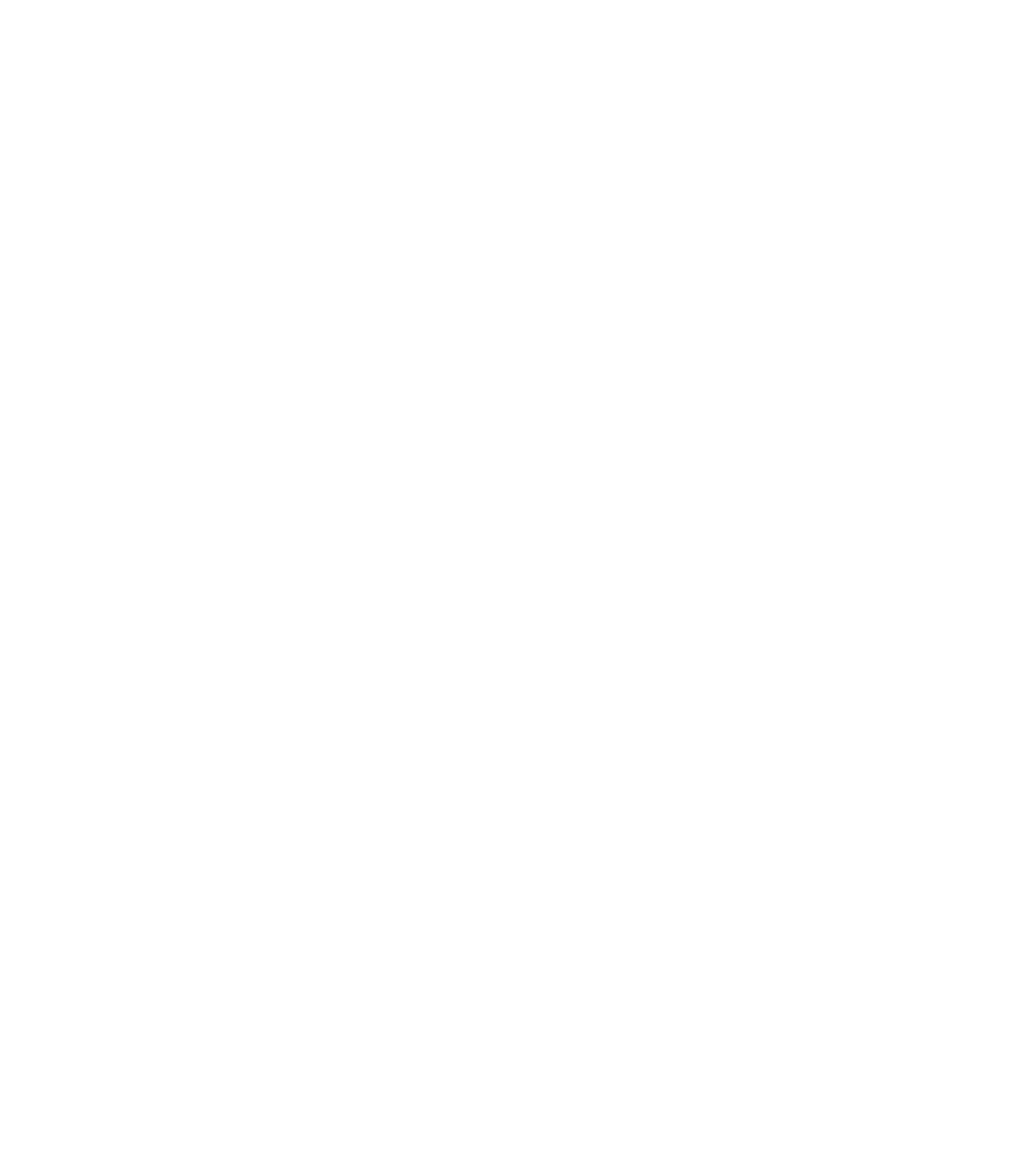
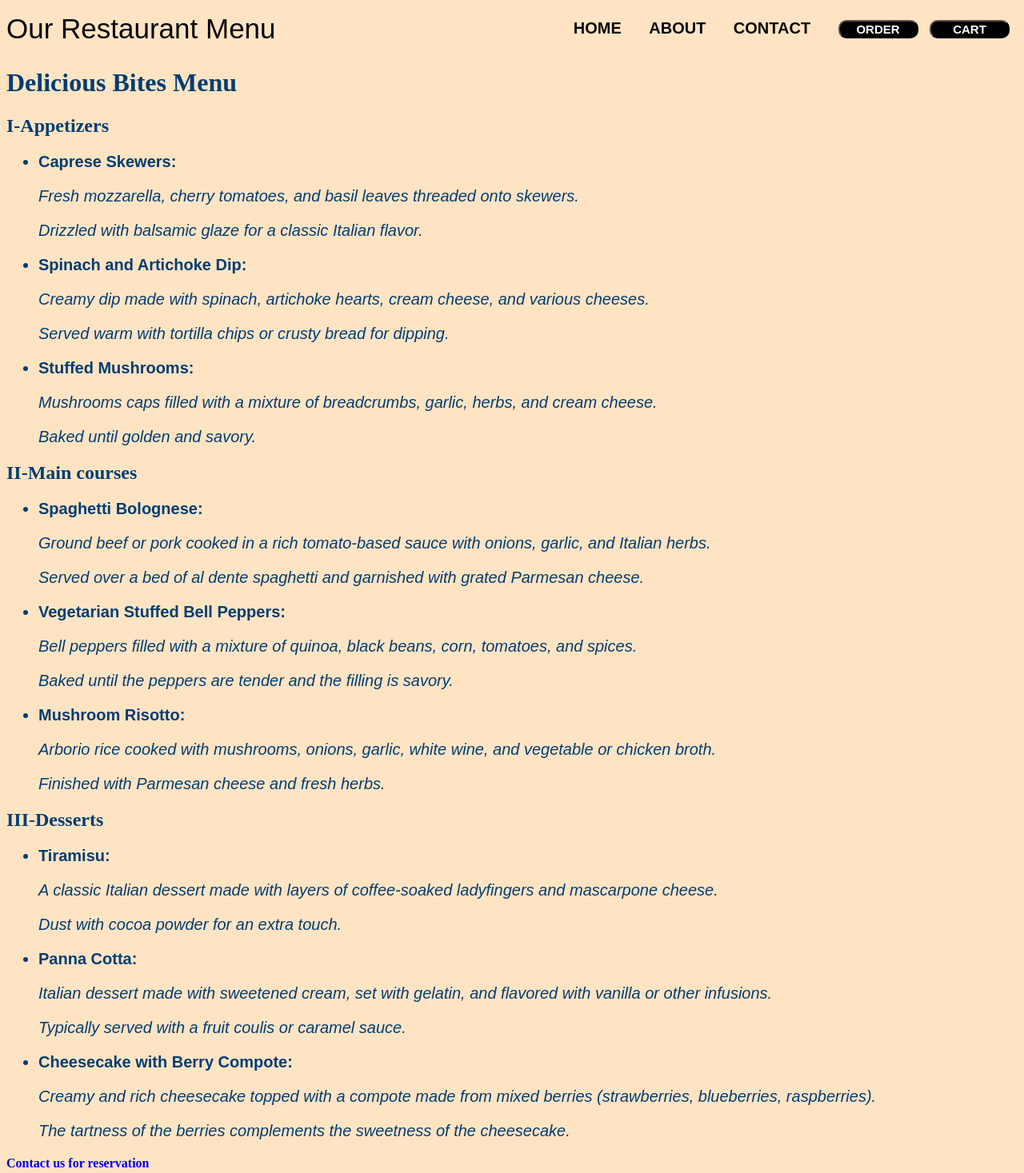
Before and after one commit to kkkratos/Html_project_2, a plain HTML site: page index.html in a window 1280 px wide. Shown: the whole page at 80% size. Before the commit the page ends 800 px from the top, so only its background shows below. Drawn offline with Linux system fonts and the light colour scheme.

Commit message:
second commit

```diff
--- a/index.html
+++ b/index.html
@@ -5,9 +5,138 @@
     <meta name="viewport" content="width=device-width, initial-scale=1.0">
     <meta name="author" content="khalil">
     <meta name="description" content="This is a menu restaurant website">
-    <title>My new website</title>
+    <meta http-equiv="refrech" content="30">
+    <title>Delicious Bites Menu</title>
+    <style>
+        *{
+            text-decoration: none;
+        }
+        .navbar{
+            background-color: bisque; font-family: Arial, Helvetica, sans-serif;
+        }
+        .navdiv{
+            display: flex; align-items: center; justify-content: space-between;
+        }
+        .logo a{
+            font-size: 35px; font-weight: 500; color: rgb(4, 5, 5)
+        }
+        #khalil{
+            list-style: none; display: inline-block;
+        }
+
+        li a{
+            color: rgb(7, 7, 7) ; font-size: 20px; font-weight: bold; margin-right: 30px;
+        }
+        button{
+            background-color: black; border-radius: 10px; margin-right: 10px; width: 100px;
+        }
+        button a{
+            color: white; font-weight: bold; font-size: 15px;
+        }
+        li{
+            font-size: 20px; font-family: sans-serif;
+        }
+    </style>
 </head>
-<body>
+<body style="color: rgb(1, 61, 114); background-color: bisque;">
+    <nav class="navbar">
+        <div class="navdiv">
+        <div class="logo"><a href="#">Our Restaurant Menu</a></div>
+        <ul>
+            <li id="khalil"><a href="#">HOME</a></li>
+            <li id="khalil"><a href="#">ABOUT</a></li>
+            <li id="khalil"><a href="#">CONTACT</a></li>
+            <button><a href="#">ORDER</a></button>
+            <button><a href="#">CART</a></button>
+        </ul>
+    </nav>
+
+    <h1>Delicious Bites Menu</h1>
+
+    <h2>I-Appetizers</h2>
+    <div>
+        <ul>
+            <li>
+                    <strong>Caprese Skewers:</strong>
+                        <i><p>Fresh mozzarella, cherry tomatoes, and basil leaves threaded onto skewers.</p>
+                        <p>Drizzled with balsamic glaze for a classic Italian flavor.</p></i>
+            </li>
+
+            <li>
+                    <strong>Spinach and Artichoke Dip:</strong>
+                        <i><p>Creamy dip made with spinach, artichoke hearts, cream cheese, and various cheeses.</p>
+                        <p>Served warm with tortilla chips or crusty bread for dipping.</p></i>
+            </li>
+
+
+            <li>
+                    <strong>Stuffed Mushrooms:</strong>
+                        <i><p>Mushrooms caps filled with a mixture of breadcrumbs, garlic, herbs, and cream cheese.</p>
+                        <p>Baked until golden and savory.</p></i>
+            </li>
+        </ul>
+
+    <h2>II-Main courses</h2>
+
+        <ul>
+            <li>
+                    <strong>Spaghetti Bolognese:</strong>
+                        <i><p>Ground beef or pork cooked in a rich tomato-based sauce with onions, garlic, and Italian herbs.</p>
+                        <p>Served over a bed of al dente spaghetti and garnished with grated Parmesan cheese.</p></i>
+            </li>
+
+            <li>
+                    <strong>Vegetarian Stuffed Bell Peppers:</strong>
+                        <i><p>Bell peppers filled with a mixture of quinoa, black beans, corn, tomatoes, and spices.</p>
+                        <p>Baked until the peppers are tender and the filling is savory.</p></i>
+            </li>
+
+            <li>
+                    <strong>Mushroom Risotto:</strong>
+                        <i><p>Arborio rice cooked with mushrooms, onions, garlic, white wine, and vegetable or chicken broth.</p>
+                        <p>Finished with Parmesan cheese and fresh herbs.</p></i>
+            </li>
+        </ul>
+
+    <h2>III-Desserts</h2>
+
+        <ul>
+            <li>
+                     <strong>Tiramisu:</strong>
+                        <i><p>A classic Italian dessert made with layers of coffee-soaked ladyfingers and mascarpone cheese.</p>
+                        <p>Dust with cocoa powder for an extra touch.</p></i>
+            </li>
+
+            <li>
+                    <strong>Panna Cotta:</strong>
+                        <i><p>Italian dessert made with sweetened cream, set with gelatin, and flavored with vanilla or other infusions.</p>
+                        <p>Typically served with a fruit coulis or caramel sauce.</p></i>
+            </li>
+
+            <li>
+                    <strong>Cheesecake with Berry Compote:</strong>
+                        <i><p>Creamy and rich cheesecake topped with a compote made from mixed berries (strawberries, blueberries, raspberries).</p>
+                        <p>The tartness of the berries complements the sweetness of the cheesecake.</p></i>
+            </li>
+        </ul>
+    </div>
+        <strong><p><a href="contact.html" target="_blank">Contact us for reservation</a></p></strong>
+
+
+
+
+
+
+
+
+
+
+
+
+
+
+
+
 
 </body>
 </html>
```
